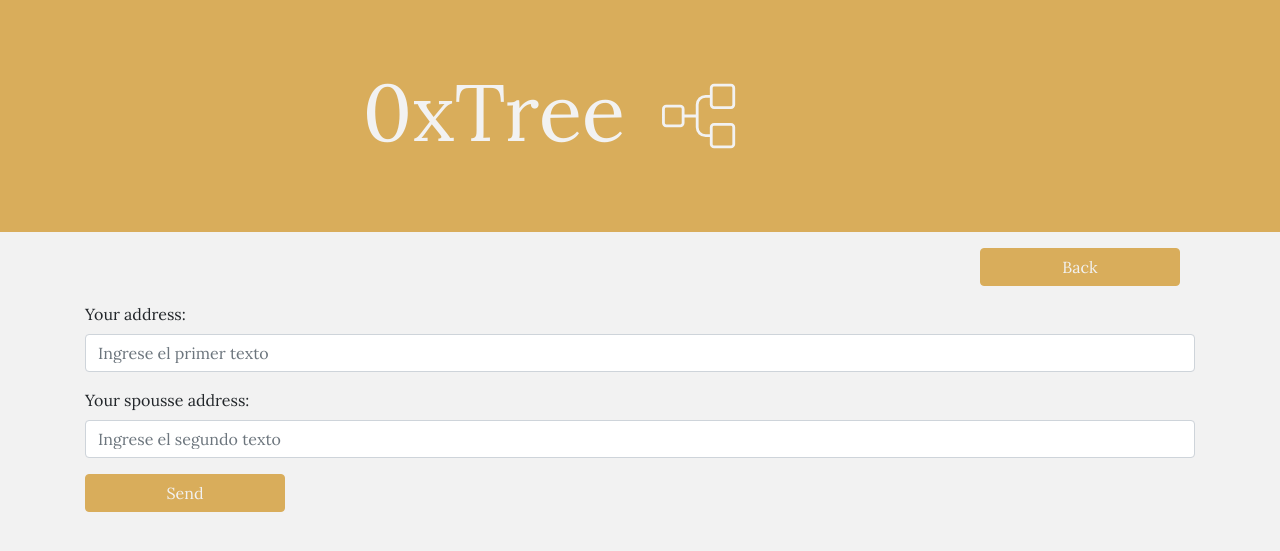
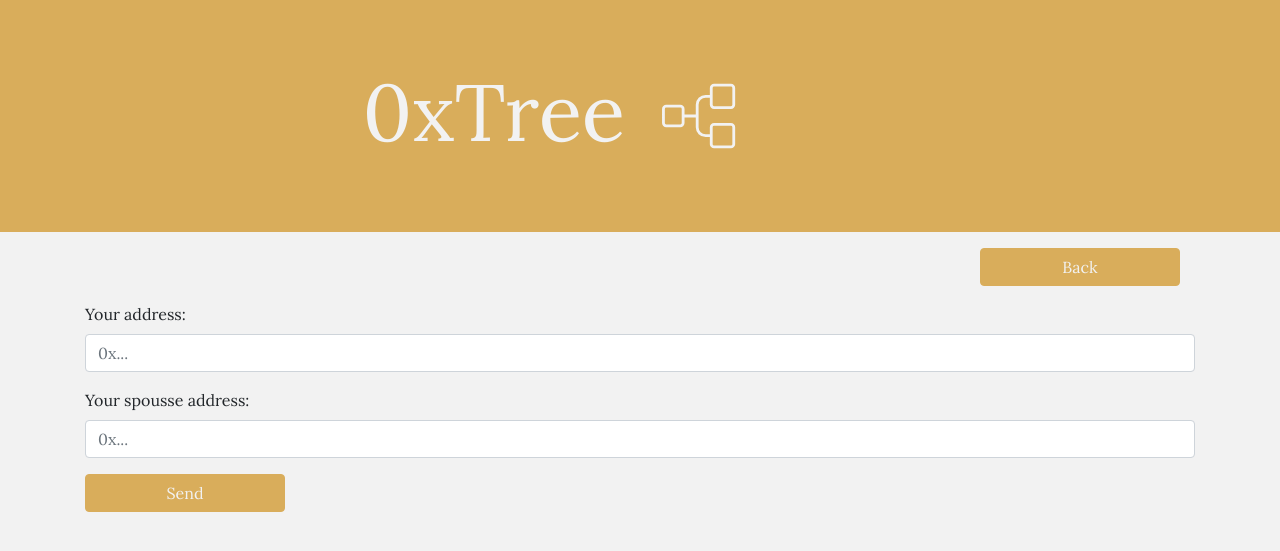
Before and after one commit to dpavon-g/0xTree, a Flask app: page /form in a window 1280 px wide. Shown: the top 551 px of the page. Run offline with Flask 3, Linux system fonts and the light colour scheme; some libraries are stand-ins or nearby versions.

Commit message:
Changed form

```diff
--- a/flaskApp/templates/form.html
+++ b/flaskApp/templates/form.html
@@ -32,11 +32,11 @@
             <form action="/crearFormulario" method="POST">
               <div class="form-group">
                 <label for="inputTexto1">Your address:</label>
-                <input type="text" class="form-control" id="inputTexto1" placeholder="Ingrese el primer texto">
+                <input type="text" class="form-control" id="inputTexto1" placeholder="0x...">
               </div>
               <div class="form-group">
                 <label for="inputTexto2">Your spousse address:</label>
-                <input type="text" class="form-control" id="inputTexto2" placeholder="Ingrese el segundo texto">
+                <input type="text" class="form-control" id="inputTexto2" placeholder="0x...">
               </div>
               <a type="submit" class="send options btn btn-primary mb-3">Send</a>
             </form>
```
